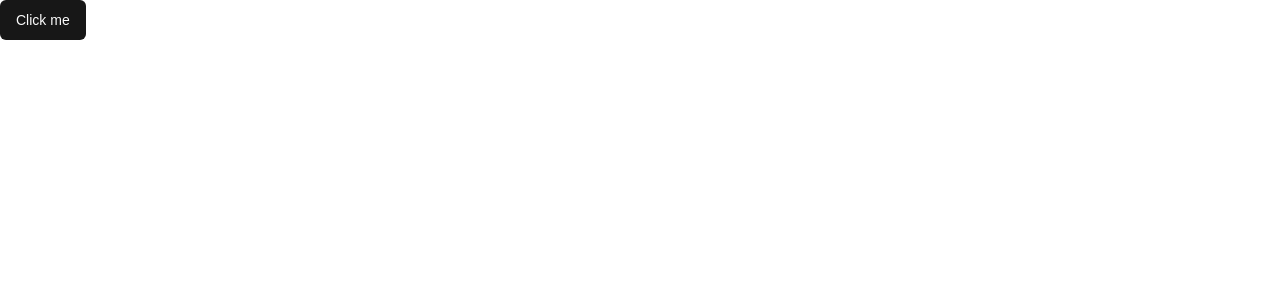
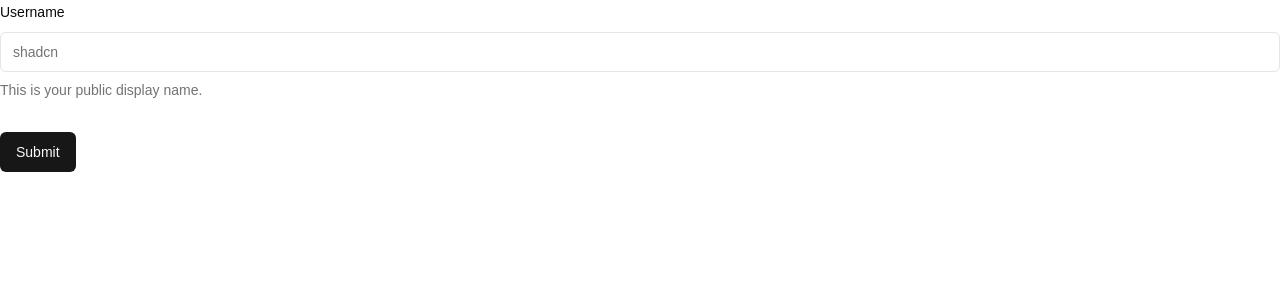
Before and after one commit to kim-nguyenkhn/reflections, a Next.js app: page /dashboard in a window 1280 px wide. Shown: the top 300 px of the page. Built offline with nearby package versions, Linux system fonts and the light colour scheme.

Commit message:
init SimpleForm

```diff
--- a/app/dashboard/page.tsx
+++ b/app/dashboard/page.tsx
@@ -1,11 +1,11 @@
 "use client";
 
-import { Button } from "@/components/ui/button";
+import { SimpleForm } from "@/components/SimpleForm";
 
 export default function Dashboard() {
   return (
     <div>
-      <Button onClick={() => console.log("hello")}>Click me</Button>
+      <SimpleForm />
     </div>
   );
 }
--- /dev/null
+++ b/components/SimpleForm.tsx
@@ -0,0 +1,64 @@
+"use client";
+
+import { zodResolver } from "@hookform/resolvers/zod";
+import { useForm } from "react-hook-form";
+import { z } from "zod";
+
+import { Button } from "@/components/ui/button";
+import {
+  Form,
+  FormControl,
+  FormDescription,
+  FormField,
+  FormItem,
+  FormLabel,
+  FormMessage,
+} from "@/components/ui/form";
+import { Input } from "@/components/ui/input";
+
+const formSchema = z.object({
+  username: z.string().min(2, {
+    message: "Username must be at least 2 characters.",
+  }),
+});
+
+export function SimpleForm() {
+  // 1. Define your form.
+  const form = useForm<z.infer<typeof formSchema>>({
+    resolver: zodResolver(formSchema),
+    defaultValues: {
+      username: "",
+    },
+  });
+
+  // 2. Define a submit handler.
+  function onSubmit(values: z.infer<typeof formSchema>) {
+    // Do something with the form values.
+    // ✅ This will be type-safe and validated.
+    console.log(values);
+  }
+
+  return (
+    <Form {...form}>
+      <form onSubmit={form.handleSubmit(onSubmit)} className="space-y-8">
+        <FormField
+          control={form.control}
+          name="username"
+          render={({ field }) => (
+            <FormItem>
+              <FormLabel>Username</FormLabel>
+              <FormControl>
+                <Input placeholder="shadcn" {...field} />
+              </FormControl>
+              <FormDescription>
+                This is your public display name.
+              </FormDescription>
+              <FormMessage />
+            </FormItem>
+          )}
+        />
+        <Button type="submit">Submit</Button>
+      </form>
+    </Form>
+  );
+}
```
